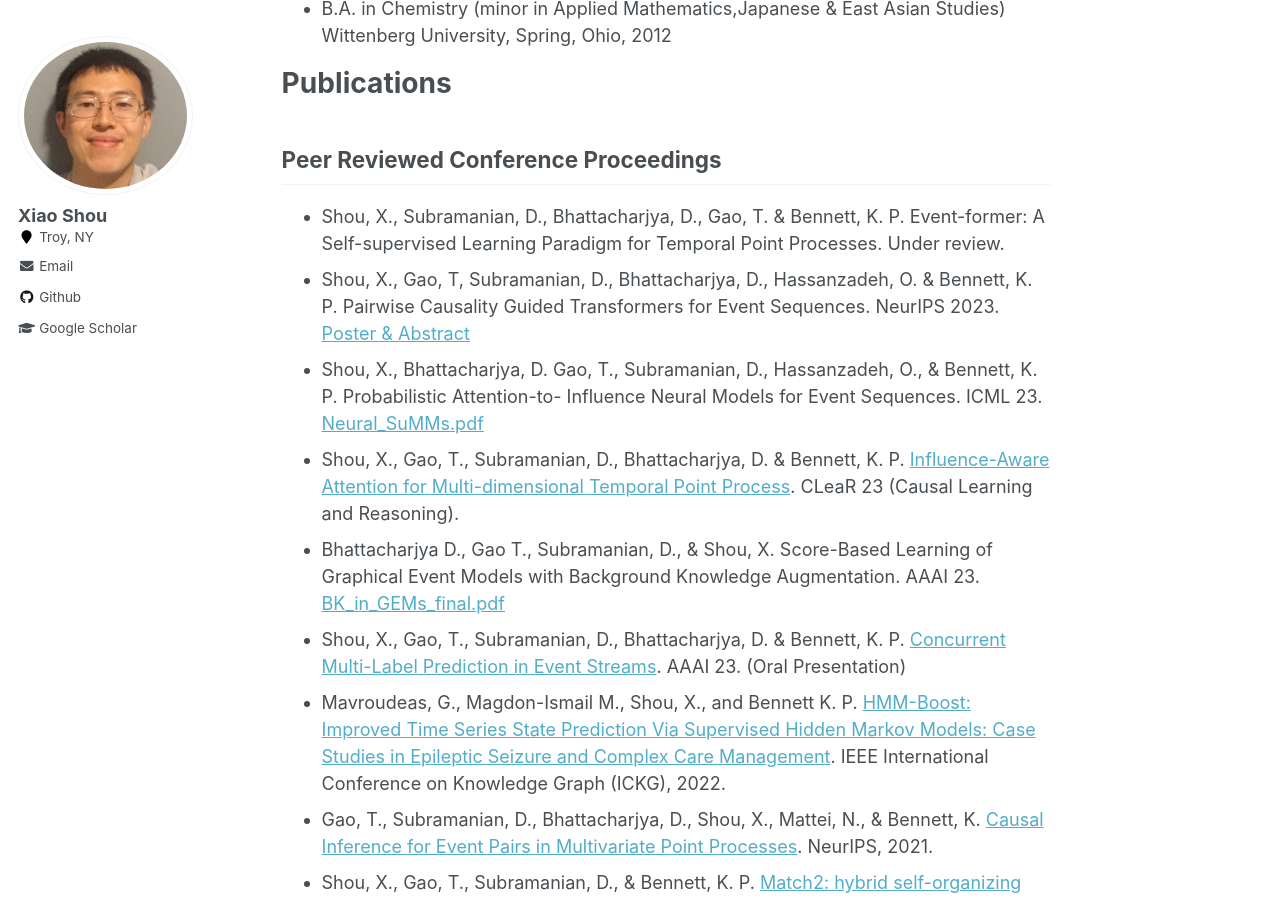
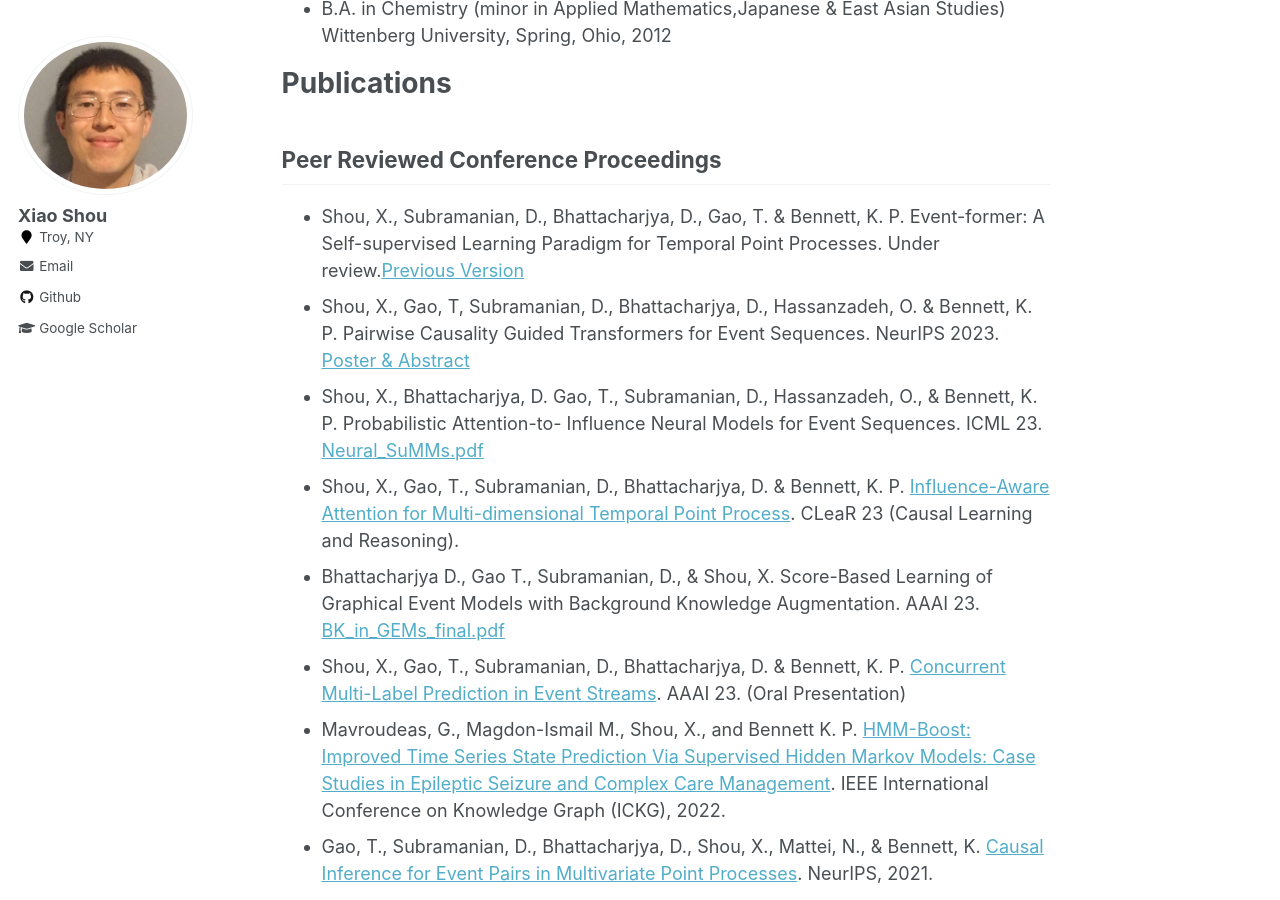
Before and after one commit to shou-xiao/shou-xiao1.github.io, a Jekyll site: the page built from _pages/about.md, in a window 1280 px wide and 900 px high, scrolled down 800 px. Built offline with Jekyll 4.4.1, drawn with Linux system fonts in a browser that asks for light colours.

Commit message:
Update about.md

```diff
--- a/_pages/about.md
+++ b/_pages/about.md
@@ -33,7 +33,7 @@ Publications
 
 Peer Reviewed Conference Proceedings
 -----
-* Shou, X., Subramanian, D., Bhattacharjya, D., Gao, T. & Bennett, K. P. Event-former: A Self-supervised Learning Paradigm for Temporal Point Processes. Under review.
+* Shou, X., Subramanian, D., Bhattacharjya, D., Gao, T. & Bennett, K. P. Event-former: A Self-supervised Learning Paradigm for Temporal Point Processes. Under review.[Previous Version](https://openreview.net/pdf?id=DbLtChzghG)
 * Shou, X., Gao, T, Subramanian, D., Bhattacharjya, D., Hassanzadeh, O. & Bennett, K. P. Pairwise Causality Guided Transformers for Event Sequences. NeurIPS 2023. [Poster & Abstract](https://neurips.cc/virtual/2023/poster/72785)
 * Shou, X., Bhattacharjya, D. Gao, T., Subramanian, D., Hassanzadeh, O., & Bennett, K. P. Probabilistic Attention-to-
 Influence Neural Models for Event Sequences. ICML 23. [Neural_SuMMs.pdf](https://proceedings.mlr.press/v202/shou23a.html)
```
